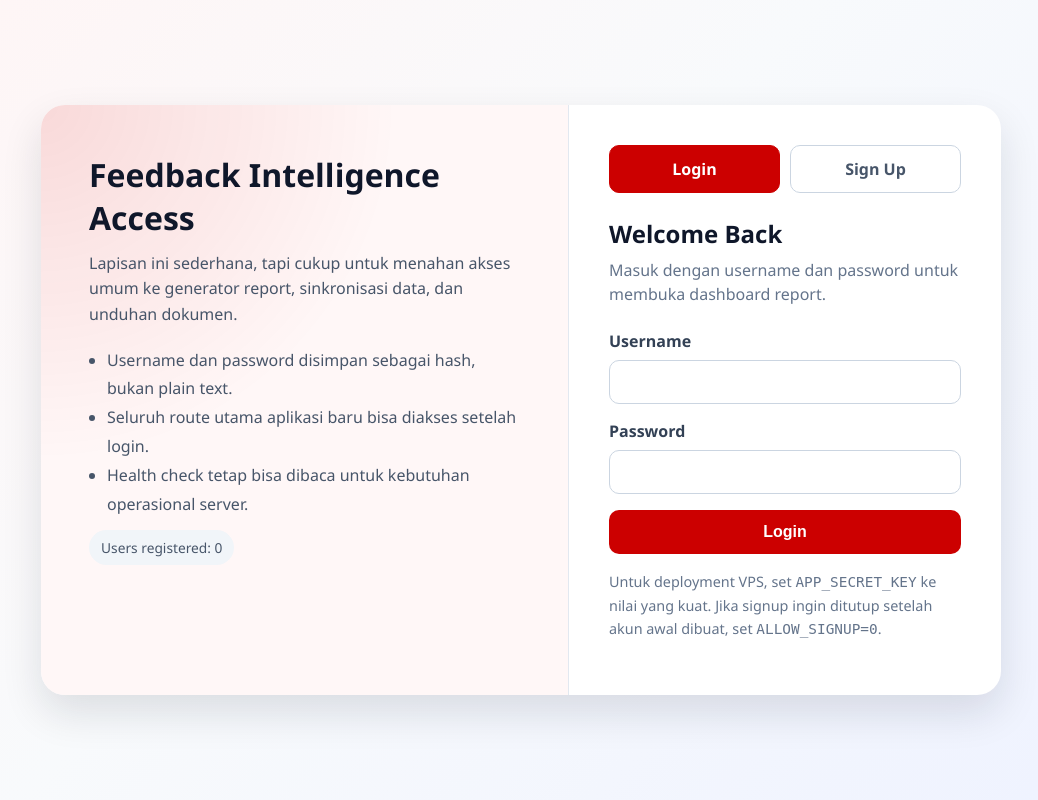
After one commit to avariqfr30/InixindoUC2I, a Flask app: page /login in a window 1280 px wide. The commit adds this page. Shown: the whole page, without its empty margins (119-1157 px from the left). Run offline with Flask 3, Linux system fonts and the light colour scheme.

Commit message:
Added new auth

```diff
--- a/Sentiment analyzer/app.py
+++ b/Sentiment analyzer/app.py
@@ -1,15 +1,32 @@
 import io
 import logging
 import os
-from flask import Flask, jsonify, render_template, request, send_file
+import sqlite3
+from functools import wraps
+
+from flask import (
+    Flask,
+    jsonify,
+    redirect,
+    render_template,
+    request,
+    send_file,
+    session,
+    url_for,
+)
 from flask_cors import CORS
+from werkzeug.security import check_password_hash, generate_password_hash
 
 from config import (
+    ALLOW_SIGNUP,
     APP_MODE,
+    APP_SECRET_KEY,
+    AUTH_DB_PATH,
     DB_URI,
     DEFAULT_SCORE_ENGINE,
     SCORE_ENGINE_OPTIONS,
     SENTIMENT_OPTIONS,
+    SESSION_COOKIE_SECURE,
     SMART_SUGGESTIONS,
 )
 from core import KnowledgeBase, ReportGenerator
@@ -20,6 +37,10 @@ logger = logging.getLogger(__name__)
 
 app = Flask(__name__)
 CORS(app)
+app.secret_key = APP_SECRET_KEY
+app.config["SESSION_COOKIE_HTTPONLY"] = True
+app.config["SESSION_COOKIE_SAMESITE"] = "Lax"
+app.config["SESSION_COOKIE_SECURE"] = SESSION_COOKIE_SECURE
 
 kb = KnowledgeBase(DB_URI)
 generator = ReportGenerator(kb)
@@ -27,19 +48,169 @@ job_manager = ReportJobManager(generator)
 logger.info("Application started in %s mode.", APP_MODE)
 
 
+def _auth_connection():
+    connection = sqlite3.connect(AUTH_DB_PATH)
+    connection.row_factory = sqlite3.Row
+    return connection
+
+
+def _init_auth_db():
+    os.makedirs(os.path.dirname(AUTH_DB_PATH), exist_ok=True)
+    with _auth_connection() as connection:
+        connection.execute(
+            """
+            CREATE TABLE IF NOT EXISTS users (
+                id INTEGER PRIMARY KEY AUTOINCREMENT,
+                username TEXT NOT NULL UNIQUE,
+                password_hash TEXT NOT NULL,
+                created_at TIMESTAMP DEFAULT CURRENT_TIMESTAMP
+            )
+            """
+        )
+        connection.commit()
+
+
 def _request_payload(data):
-    payload = {
+    return {
         "timeframe": data.get("timeframe"),
         "notes": data.get("notes", ""),
         "sentiment": data.get("sentiment", "all"),
         "segment": data.get("segment", "all"),
         "score_engine": data.get("score_engine", DEFAULT_SCORE_ENGINE),
     }
-    return payload
+
+
+def _get_user_by_username(username):
+    clean_username = str(username or "").strip()
+    if not clean_username:
+        return None
+
+    with _auth_connection() as connection:
+        return connection.execute(
+            "SELECT id, username, password_hash FROM users WHERE username = ?",
+            (clean_username,),
+        ).fetchone()
+
+
+def _create_user(username, password):
+    with _auth_connection() as connection:
+        connection.execute(
+            "INSERT INTO users (username, password_hash) VALUES (?, ?)",
+            (username.strip(), generate_password_hash(password)),
+        )
+        connection.commit()
+
+
+def _user_count():
+    with _auth_connection() as connection:
+        row = connection.execute("SELECT COUNT(*) AS total FROM users").fetchone()
+        return int(row["total"]) if row else 0
+
+
+def _current_user():
+    username = session.get("username")
+    if isinstance(username, str) and username.strip():
+        return username.strip()
+    return None
+
+
+def login_required(view_func):
+    @wraps(view_func)
+    def wrapped_view(*args, **kwargs):
+        if _current_user():
+            return view_func(*args, **kwargs)
+
+        wants_json = request.path.startswith("/jobs/") or request.path in {
+            "/get-config",
+            "/generate",
+            "/generate-job",
+            "/refresh-knowledge",
+        } or request.is_json
+        if wants_json:
+            return jsonify({"error": "Authentication required."}), 401
+        return redirect(url_for("login"))
+
+    return wrapped_view
+
+
+_init_auth_db()
+
+
+@app.route("/login", methods=["GET", "POST"])
+def login():
+    if _current_user():
+        return redirect(url_for("home"))
+
+    error = None
+    if request.method == "POST":
+        username = (request.form.get("username") or "").strip()
+        password = request.form.get("password") or ""
+        user = _get_user_by_username(username)
+
+        if not user or not check_password_hash(user["password_hash"], password):
+            error = "Username atau password tidak valid."
+        else:
+            session.clear()
+            session["username"] = user["username"]
+            return redirect(url_for("home"))
+
+    return render_template(
+        "auth.html",
+        mode="login",
+        error=error,
+        allow_signup=ALLOW_SIGNUP,
+        user_count=_user_count(),
+    )
+
+
+@app.route("/signup", methods=["GET", "POST"])
+def signup():
+    if not ALLOW_SIGNUP:
+        return redirect(url_for("login"))
+
+    if _current_user():
+        return redirect(url_for("home"))
+
+    error = None
+    if request.method == "POST":
+        username = (request.form.get("username") or "").strip()
+        password = request.form.get("password") or ""
+        confirm_password = request.form.get("confirm_password") or ""
+
+        if len(username) < 4:
+            error = "Username minimal 4 karakter."
+        elif len(password) < 8:
+            error = "Password minimal 8 karakter."
+        elif password != confirm_password:
+            error = "Konfirmasi password tidak cocok."
+        elif _get_user_by_username(username):
+            error = "Username sudah dipakai."
+        else:
+            _create_user(username, password)
+            session.clear()
+            session["username"] = username
+            return redirect(url_for("home"))
+
+    return render_template(
+        "auth.html",
+        mode="signup",
+        error=error,
+        allow_signup=ALLOW_SIGNUP,
+        user_count=_user_count(),
+    )
+
+
+@app.route("/logout", methods=["POST"])
+@login_required
+def logout():
+    session.clear()
+    return redirect(url_for("login"))
+
 
 @app.route("/")
+@login_required
 def home():
-    return render_template("index.html")
+    return render_template("index.html", current_user=_current_user())
 
 
 @app.route("/health")
@@ -82,6 +253,7 @@ def ready():
 
 
 @app.route("/get-config")
+@login_required
 def get_config():
     if kb.df is None or kb.df.empty:
         return jsonify(
@@ -109,11 +281,13 @@ def get_config():
             "score_engines": SCORE_ENGINE_OPTIONS,
             "default_score_engine": DEFAULT_SCORE_ENGINE,
             "suggestions": SMART_SUGGESTIONS,
+            "current_user": _current_user(),
         }
     )
 
 
 @app.route("/generate", methods=["POST"])
+@login_required
 def generate_report():
     data = request.get_json(silent=True) or {}
     payload = _request_payload(data)
@@ -123,11 +297,12 @@ def generate_report():
         return jsonify({"error": "Parameter 'timeframe' wajib diisi."}), 400
 
     logger.info(
-        "Generating report for timeframe='%s', sentiment='%s', segment='%s', score_engine='%s'.",
+        "Generating report for timeframe='%s', sentiment='%s', segment='%s', score_engine='%s' by user '%s'.",
         timeframe,
         payload["sentiment"],
         payload["segment"],
         payload["score_engine"],
+        _current_user(),
     )
     doc, filename, quality = generator.run(
         timeframe,
@@ -153,6 +328,7 @@ def generate_report():
 
 
 @app.route("/generate-job", methods=["POST"])
+@login_required
 def generate_report_job():
     data = request.get_json(silent=True) or {}
     payload = _request_payload(data)
@@ -166,12 +342,13 @@ def generate_report_job():
         return jsonify({"error": str(exc)}), 429
 
     logger.info(
-        "Queued report job %s for timeframe='%s', sentiment='%s', segment='%s', score_engine='%s'.",
+        "Queued report job %s for timeframe='%s', sentiment='%s', segment='%s', score_engine='%s' by user '%s'.",
         job["job_id"],
         payload["timeframe"],
         payload["sentiment"],
         payload["segment"],
         payload["score_engine"],
+        _current_user(),
     )
     return (
         jsonify(
@@ -186,6 +363,7 @@ def generate_report_job():
 
 
 @app.route("/jobs/<job_id>")
+@login_required
 def get_report_job(job_id):
     job = job_manager.get(job_id)
     if not job:
@@ -199,6 +377,7 @@ def get_report_job(job_id):
 
 
 @app.route("/download/<job_id>")
+@login_required
 def download_report(job_id):
     artifact = job_manager.artifact_for(job_id)
     if not artifact:
@@ -213,6 +392,7 @@ def download_report(job_id):
 
 
 @app.route("/refresh-knowledge", methods=["POST"])
+@login_required
 def refresh_knowledge():
     job_stats = job_manager.stats()
     if job_stats["jobs"]["queued"] or job_stats["jobs"]["running"]:
--- /dev/null
+++ b/Sentiment analyzer/templates/auth.html
@@ -0,0 +1,224 @@
+<!DOCTYPE html>
+<html lang="id">
+<head>
+    <meta charset="UTF-8">
+    <meta name="viewport" content="width=device-width, initial-scale=1.0">
+    <title>{% if mode == "signup" %}Sign Up{% else %}Login{% endif %} | Feedback Intelligence</title>
+    <style>
+        body {
+            margin: 0;
+            min-height: 100vh;
+            display: flex;
+            align-items: center;
+            justify-content: center;
+            background: linear-gradient(135deg, #fff5f5 0%, #f8fafc 45%, #eef2ff 100%);
+            font-family: "Segoe UI", sans-serif;
+            color: #334155;
+            padding: 24px;
+            box-sizing: border-box;
+        }
+        .shell {
+            width: min(960px, 100%);
+            display: grid;
+            grid-template-columns: 1.1fr 0.9fr;
+            background: #ffffff;
+            border-radius: 24px;
+            overflow: hidden;
+            box-shadow: 0 18px 40px rgba(15, 23, 42, 0.12);
+        }
+        .hero {
+            padding: 48px;
+            background: radial-gradient(circle at top left, rgba(204, 0, 0, 0.12), transparent 45%), #fff7f7;
+            border-right: 1px solid #e2e8f0;
+        }
+        .hero h1 {
+            margin: 0 0 12px 0;
+            font-size: 2rem;
+            color: #0f172a;
+        }
+        .hero p {
+            margin: 0 0 18px 0;
+            line-height: 1.6;
+            color: #475569;
+        }
+        .hero ul {
+            margin: 0;
+            padding-left: 18px;
+            line-height: 1.8;
+            color: #475569;
+        }
+        .panel {
+            padding: 40px;
+        }
+        .panel h2 {
+            margin: 0 0 8px 0;
+            color: #0f172a;
+        }
+        .sub {
+            margin: 0 0 24px 0;
+            color: #64748b;
+            line-height: 1.5;
+        }
+        .tabs {
+            display: flex;
+            gap: 10px;
+            margin-bottom: 24px;
+        }
+        .tab {
+            flex: 1;
+            display: inline-flex;
+            justify-content: center;
+            align-items: center;
+            padding: 12px 14px;
+            border-radius: 10px;
+            text-decoration: none;
+            font-weight: 600;
+            border: 1px solid #cbd5e1;
+            color: #475569;
+            background: #fff;
+        }
+        .tab.active {
+            background: #cc0000;
+            border-color: #cc0000;
+            color: #fff;
+        }
+        label {
+            display: block;
+            font-weight: 600;
+            margin-bottom: 8px;
+            color: #334155;
+        }
+        input {
+            width: 100%;
+            padding: 12px 14px;
+            margin-bottom: 16px;
+            border-radius: 10px;
+            border: 1px solid #cbd5e1;
+            font-size: 1rem;
+            box-sizing: border-box;
+        }
+        input:focus {
+            outline: none;
+            border-color: #cc0000;
+            box-shadow: 0 0 0 3px rgba(204, 0, 0, 0.12);
+        }
+        button {
+            width: 100%;
+            border: none;
+            border-radius: 10px;
+            padding: 13px 16px;
+            font-size: 1rem;
+            font-weight: 700;
+            color: #fff;
+            background: #cc0000;
+            cursor: pointer;
+        }
+        button:hover {
+            background: #a80000;
+        }
+        .error {
+            margin-bottom: 16px;
+            padding: 12px 14px;
+            border-radius: 10px;
+            border: 1px solid #fecaca;
+            background: #fef2f2;
+            color: #991b1b;
+            line-height: 1.5;
+        }
+        .hint {
+            margin-top: 16px;
+            font-size: 0.9rem;
+            color: #64748b;
+            line-height: 1.6;
+        }
+        .pill {
+            display: inline-block;
+            margin-top: 12px;
+            padding: 8px 12px;
+            border-radius: 999px;
+            background: #f1f5f9;
+            color: #475569;
+            font-size: 0.86rem;
+        }
+        @media (max-width: 820px) {
+            .shell {
+                grid-template-columns: 1fr;
+            }
+            .hero {
+                border-right: none;
+                border-bottom: 1px solid #e2e8f0;
+                padding: 32px 24px;
+            }
+            .panel {
+                padding: 28px 24px;
+            }
+        }
+    </style>
+</head>
+<body>
+    <div class="shell">
+        <section class="hero">
+            <h1>Feedback Intelligence Access</h1>
+            <p>Lapisan ini sederhana, tapi cukup untuk menahan akses umum ke generator report, sinkronisasi data, dan unduhan dokumen.</p>
+            <ul>
+                <li>Username dan password disimpan sebagai hash, bukan plain text.</li>
+                <li>Seluruh route utama aplikasi baru bisa diakses setelah login.</li>
+                <li>Health check tetap bisa dibaca untuk kebutuhan operasional server.</li>
+            </ul>
+            <div class="pill">Users registered: {{ user_count }}</div>
+        </section>
+
+        <section class="panel">
+            <div class="tabs">
+                <a class="tab {% if mode == 'login' %}active{% endif %}" href="{{ url_for('login') }}">Login</a>
+                {% if allow_signup %}
+                <a class="tab {% if mode == 'signup' %}active{% endif %}" href="{{ url_for('signup') }}">Sign Up</a>
+                {% endif %}
+            </div>
+
+            <h2>{% if mode == "signup" %}Create Account{% else %}Welcome Back{% endif %}</h2>
+            <p class="sub">
+                {% if mode == "signup" %}
+                Buat akun dasar untuk mengakses aplikasi. Setelah akun awal terbentuk, Anda bisa mematikan signup lewat environment variable bila perlu.
+                {% else %}
+                Masuk dengan username dan password untuk membuka dashboard report.
+                {% endif %}
+            </p>
+
+            {% if error %}
+            <div class="error">{{ error }}</div>
+            {% endif %}
+
+            {% if mode == "signup" %}
+            <form method="post" action="{{ url_for('signup') }}">
+                <label for="username">Username</label>
+                <input id="username" name="username" type="text" minlength="4" maxlength="64" required>
+
+                <label for="password">Password</label>
+                <input id="password" name="password" type="password" minlength="8" required>
+
+                <label for="confirm_password">Confirm Password</label>
+                <input id="confirm_password" name="confirm_password" type="password" minlength="8" required>
+
+                <button type="submit">Create Account</button>
+            </form>
+            {% else %}
+            <form method="post" action="{{ url_for('login') }}">
+                <label for="username">Username</label>
+                <input id="username" name="username" type="text" minlength="4" maxlength="64" required>
+
+                <label for="password">Password</label>
+                <input id="password" name="password" type="password" minlength="8" required>
+
+                <button type="submit">Login</button>
+            </form>
+            {% endif %}
+
+            <p class="hint">
+                Untuk deployment VPS, set <code>APP_SECRET_KEY</code> ke nilai yang kuat.
+                Jika signup ingin ditutup setelah akun awal dibuat, set <code>ALLOW_SIGNUP=0</code>.
+            </p>
+        </section>
+    </div>
+</body>
+</html>
```
Also changed, not shown: Sentiment analyzer/config.py (+8 -0 lines), Sentiment analyzer/templates/index.html (+14 -0 lines).
